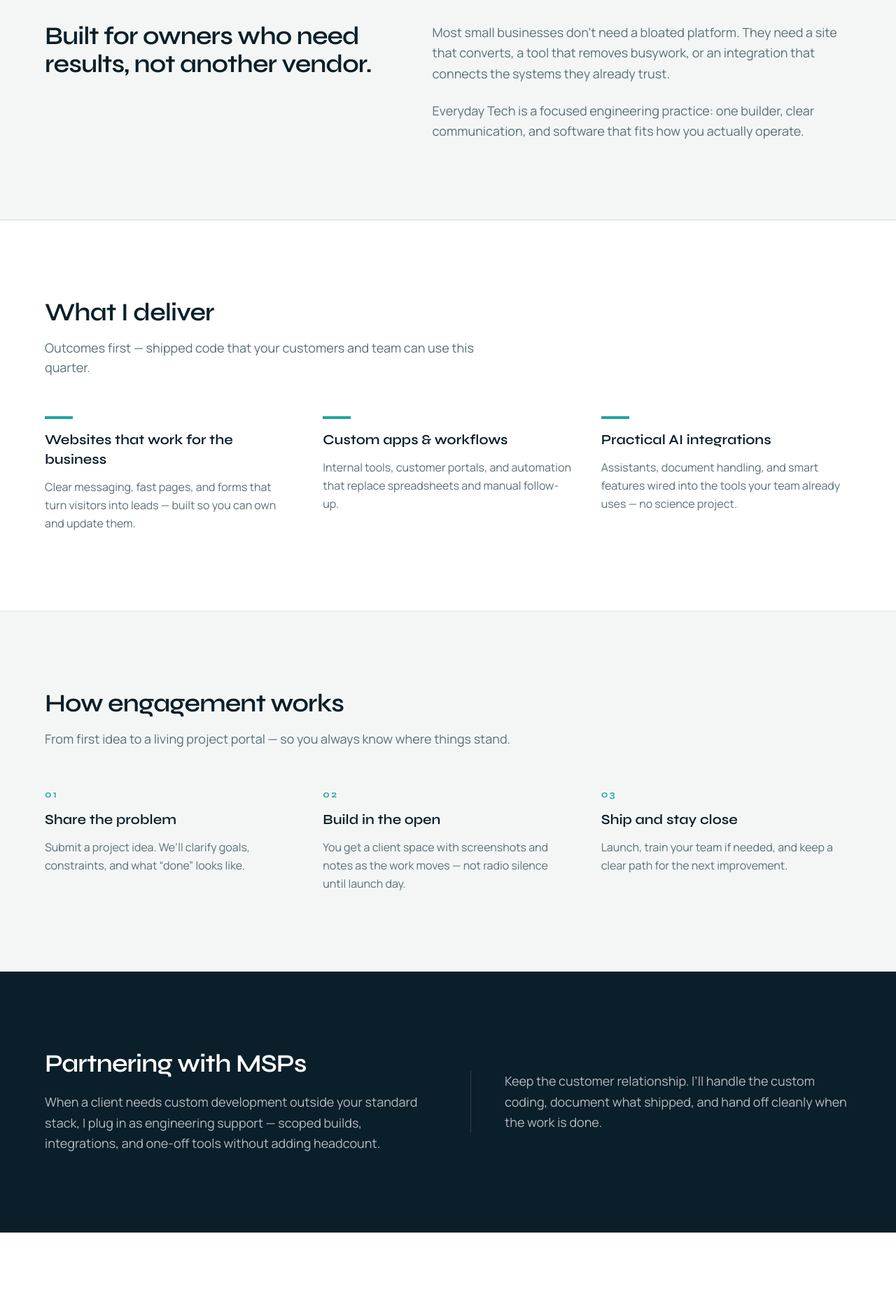
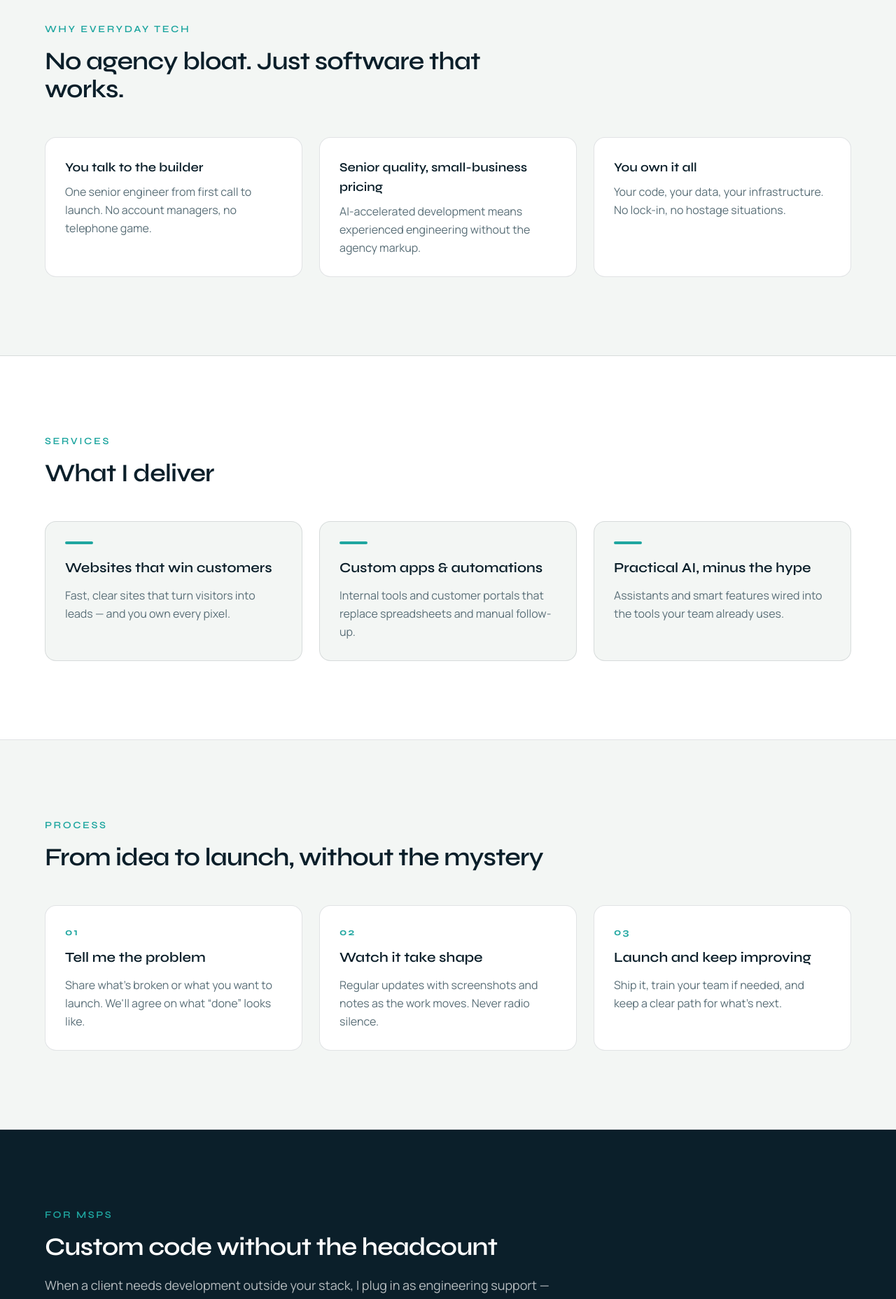
Before and after one commit to MasonKrause7/everydaytechllc, a Next.js app: page / in a window 1280 px wide. Shown: the part 880-2737 px from the top of the page at 70% size. Built offline with nearby package versions, Linux system fonts and the light colour scheme.

Commit message:
Refresh landing page: tighter copy, modern section design

```diff
--- a/src/app/(marketing)/page.tsx
+++ b/src/app/(marketing)/page.tsx
@@ -1,42 +1,65 @@
-import Link from "next/link";
 import { InquiryForm } from "@/components/marketing/InquiryForm";
 
 const services = [
   {
-    title: "Websites that work for the business",
-    body: "Clear messaging, fast pages, and forms that turn visitors into leads — built so you can own and update them.",
+    title: "Websites that win customers",
+    body: "Fast, clear sites that turn visitors into leads — and you own every pixel.",
   },
   {
-    title: "Custom apps & workflows",
-    body: "Internal tools, customer portals, and automation that replace spreadsheets and manual follow-up.",
+    title: "Custom apps & automations",
+    body: "Internal tools and customer portals that replace spreadsheets and manual follow-up.",
   },
   {
-    title: "Practical AI integrations",
-    body: "Assistants, document handling, and smart features wired into the tools your team already uses — no science project.",
+    title: "Practical AI, minus the hype",
+    body: "Assistants and smart features wired into the tools your team already uses.",
   },
 ];
 
 const steps = [
   {
     step: "01",
-    title: "Share the problem",
-    body: "Submit a project idea. We’ll clarify goals, constraints, and what “done” looks like.",
+    title: "Tell me the problem",
+    body: "Share what's broken or what you want to launch. We'll agree on what \u201cdone\u201d looks like.",
   },
   {
     step: "02",
-    title: "Build in the open",
-    body: "You get a client space with screenshots and notes as the work moves — not radio silence until launch day.",
+    title: "Watch it take shape",
+    body: "Regular updates with screenshots and notes as the work moves. Never radio silence.",
   },
   {
     step: "03",
-    title: "Ship and stay close",
-    body: "Launch, train your team if needed, and keep a clear path for the next improvement.",
+    title: "Launch and keep improving",
+    body: "Ship it, train your team if needed, and keep a clear path for what's next.",
   },
 ];
+
+const differentiators = [
+  {
+    title: "You talk to the builder",
+    body: "One senior engineer from first call to launch. No account managers, no telephone game.",
+  },
+  {
+    title: "Senior quality, small-business pricing",
+    body: "AI-accelerated development means experienced engineering without the agency markup.",
+  },
+  {
+    title: "You own it all",
+    body: "Your code, your data, your infrastructure. No lock-in, no hostage situations.",
+  },
+];
+
+function Eyebrow({ children }: { children: React.ReactNode }) {
+  return (
+    <p className="font-[family-name:var(--font-syne)] text-sm font-semibold tracking-[0.18em] text-accent uppercase">
+      {children}
+    </p>
+  );
+}
 
 export default function HomePage() {
   return (
     <>
+      {/* HERO */}
       <section className="relative min-h-[100svh] overflow-hidden bg-ink text-white">
         <div
           aria-hidden
@@ -61,99 +84,104 @@ export default function HomePage() {
           }}
         />
 
-        <div className="relative mx-auto flex min-h-[100svh] max-w-6xl flex-col justify-end px-6 pb-20 pt-32 md:justify-center md:px-8 md:pb-24 md:pt-28">
-          <p className="animate-fade-up font-[family-name:var(--font-syne)] text-sm font-semibold tracking-[0.18em] text-accent uppercase">
-            Everyday Tech LLC
-          </p>
+        <div className="relative mx-auto flex min-h-[100svh] max-w-6xl flex-col justify-center px-6 pt-32 pb-24 md:px-8">
+          <div className="animate-fade-up">
+            <Eyebrow>Everyday Tech LLC</Eyebrow>
+          </div>
           <h1 className="animate-fade-up-delay-1 mt-5 max-w-3xl font-[family-name:var(--font-syne)] text-4xl leading-[1.05] font-bold tracking-tight text-balance sm:text-5xl md:text-6xl lg:text-7xl">
             Technology that earns its place in a small business.
           </h1>
           <p className="animate-fade-up-delay-2 mt-6 max-w-xl text-lg leading-relaxed text-white/75 md:text-xl">
-            I build websites, apps, and AI integrations that save time and
-            create clarity — and partner with MSPs when they need custom code
-            their stack doesn’t cover.
+            Custom websites, apps, and AI integrations — built by a senior
+            engineer, priced for small-business budgets.
           </p>
           <div className="animate-fade-up-delay-3 mt-10 flex flex-wrap items-center gap-4">
             <a
               href="#inquire"
-              className="inline-flex items-center justify-center rounded-md bg-accent px-5 py-3 text-sm font-semibold text-white transition hover:bg-accent-deep"
+              className="inline-flex items-center justify-center rounded-md bg-accent px-6 py-3 text-sm font-semibold text-white transition hover:bg-accent-deep"
             >
               Start a project
             </a>
-            <Link
-              href="/login"
-              className="inline-flex items-center justify-center rounded-md border border-white/25 px-5 py-3 text-sm font-medium text-white/90 transition hover:border-white/50 hover:bg-white/5"
+            <a
+              href="#how-it-works"
+              className="inline-flex items-center justify-center rounded-md border border-white/25 px-6 py-3 text-sm font-medium text-white/90 transition hover:border-white/50 hover:bg-white/5"
             >
-              Client login
-            </Link>
+              See how it works
+            </a>
           </div>
         </div>
       </section>
 
+      {/* WHY */}
       <section className="border-b border-line bg-surface px-6 py-20 md:px-8 md:py-28">
-        <div className="mx-auto grid max-w-6xl gap-10 md:grid-cols-[0.9fr_1.1fr] md:gap-16">
-          <div>
-            <h2 className="font-[family-name:var(--font-syne)] text-3xl font-semibold tracking-tight text-ink md:text-4xl">
-              Built for owners who need results, not another vendor.
-            </h2>
-          </div>
-          <div className="space-y-6 text-lg leading-relaxed text-muted">
-            <p>
-              Most small businesses don’t need a bloated platform. They need a
-              site that converts, a tool that removes busywork, or an
-              integration that connects the systems they already trust.
-            </p>
-            <p>
-              Everyday Tech is a focused engineering practice: one builder,
-              clear communication, and software that fits how you actually
-              operate.
-            </p>
+        <div className="mx-auto max-w-6xl">
+          <Eyebrow>Why Everyday Tech</Eyebrow>
+          <h2 className="mt-4 max-w-2xl font-[family-name:var(--font-syne)] text-3xl font-semibold tracking-tight text-ink md:text-4xl">
+            No agency bloat. Just software that works.
+          </h2>
+          <div className="mt-12 grid gap-6 md:grid-cols-3">
+            {differentiators.map((item) => (
+              <div
+                key={item.title}
+                className="rounded-2xl border border-line bg-surface-elevated p-7"
+              >
+                <h3 className="font-[family-name:var(--font-syne)] text-lg font-semibold text-ink">
+                  {item.title}
+                </h3>
+                <p className="mt-2 leading-relaxed text-muted">{item.body}</p>
+              </div>
+            ))}
           </div>
         </div>
       </section>
 
+      {/* SERVICES */}
       <section
         id="services"
         className="border-b border-line bg-surface-elevated px-6 py-20 md:px-8 md:py-28"
       >
         <div className="mx-auto max-w-6xl">
-          <h2 className="max-w-2xl font-[family-name:var(--font-syne)] text-3xl font-semibold tracking-tight text-ink md:text-4xl">
+          <Eyebrow>Services</Eyebrow>
+          <h2 className="mt-4 max-w-2xl font-[family-name:var(--font-syne)] text-3xl font-semibold tracking-tight text-ink md:text-4xl">
             What I deliver
           </h2>
-          <p className="mt-4 max-w-2xl text-lg text-muted">
-            Outcomes first — shipped code that your customers and team can use
-            this quarter.
-          </p>
-          <ul className="mt-14 grid gap-12 md:grid-cols-3 md:gap-10">
+          <div className="mt-12 grid gap-6 md:grid-cols-3">
             {services.map((service) => (
-              <li key={service.title}>
-                <div className="mb-4 h-1 w-10 bg-accent" aria-hidden />
+              <div
+                key={service.title}
+                className="group rounded-2xl border border-line bg-surface p-7 transition duration-300 hover:-translate-y-1 hover:shadow-xl hover:shadow-ink/5"
+              >
+                <div
+                  className="mb-5 h-1 w-10 rounded-full bg-accent transition-all duration-300 group-hover:w-16"
+                  aria-hidden
+                />
                 <h3 className="font-[family-name:var(--font-syne)] text-xl font-semibold text-ink">
                   {service.title}
                 </h3>
                 <p className="mt-3 leading-relaxed text-muted">{service.body}</p>
-              </li>
+              </div>
             ))}
-          </ul>
+          </div>
         </div>
       </section>
 
+      {/* PROCESS */}
       <section
         id="how-it-works"
         className="border-b border-line bg-surface px-6 py-20 md:px-8 md:py-28"
       >
         <div className="mx-auto max-w-6xl">
-          <h2 className="font-[family-name:var(--font-syne)] text-3xl font-semibold tracking-tight text-ink md:text-4xl">
-            How engagement works
+          <Eyebrow>Process</Eyebrow>
+          <h2 className="mt-4 font-[family-name:var(--font-syne)] text-3xl font-semibold tracking-tight text-ink md:text-4xl">
+            From idea to launch, without the mystery
           </h2>
-          <p className="mt-4 max-w-2xl text-lg text-muted">
-            From first idea to a living project portal — so you always know
-            where things stand.
-          </p>
-          <ol className="mt-14 grid gap-10 md:grid-cols-3">
+          <ol className="mt-12 grid gap-6 md:grid-cols-3">
             {steps.map((item) => (
-              <li key={item.step}>
-                <p className="font-[family-name:var(--font-syne)] text-sm font-semibold tracking-[0.16em] text-accent uppercase">
+              <li
+                key={item.step}
+                className="rounded-2xl border border-line bg-surface-elevated p-7"
+              >
+                <p className="font-[family-name:var(--font-syne)] text-sm font-bold tracking-[0.16em] text-accent">
                   {item.step}
                 </p>
                 <h3 className="mt-3 font-[family-name:var(--font-syne)] text-xl font-semibold text-ink">
@@ -166,40 +194,42 @@ export default function HomePage() {
         </div>
       </section>
 
+      {/* MSP */}
       <section
         id="partners"
         className="border-b border-line bg-ink px-6 py-20 text-white md:px-8 md:py-28"
       >
-        <div className="mx-auto grid max-w-6xl gap-8 md:grid-cols-[1fr_1fr] md:items-center md:gap-16">
-          <div>
-            <h2 className="font-[family-name:var(--font-syne)] text-3xl font-semibold tracking-tight md:text-4xl">
-              Partnering with MSPs
-            </h2>
-            <p className="mt-5 text-lg leading-relaxed text-white/70">
-              When a client needs custom development outside your standard
-              stack, I plug in as engineering support — scoped builds,
-              integrations, and one-off tools without adding headcount.
-            </p>
-          </div>
-          <p className="text-lg leading-relaxed text-white/70 md:border-l md:border-white/15 md:pl-12">
-            Keep the customer relationship. I’ll handle the custom coding,
-            document what shipped, and hand off cleanly when the work is done.
+        <div className="mx-auto max-w-6xl">
+          <p className="font-[family-name:var(--font-syne)] text-sm font-semibold tracking-[0.18em] text-accent uppercase">
+            For MSPs
+          </p>
+          <h2 className="mt-4 max-w-2xl font-[family-name:var(--font-syne)] text-3xl font-semibold tracking-tight md:text-4xl">
+            Custom code without the headcount
+          </h2>
+          <p className="mt-5 max-w-3xl text-lg leading-relaxed text-white/70">
+            When a client needs development outside your stack, I plug in as
+            engineering support — scoped builds and clean integrations,
+            documented and handed off. You keep the relationship; I handle
+            the code.
           </p>
         </div>
       </section>
 
+      {/* INQUIRE */}
       <section
         id="inquire"
         className="bg-surface-elevated px-6 py-20 md:px-8 md:py-28"
       >
         <div className="mx-auto grid max-w-6xl gap-12 md:grid-cols-[0.85fr_1.15fr] md:gap-16">
           <div>
-            <h2 className="font-[family-name:var(--font-syne)] text-3xl font-semibold tracking-tight text-ink md:text-4xl">
-              Start with a project idea
+            <Eyebrow>Get started</Eyebrow>
+            <h2 className="mt-4 font-[family-name:var(--font-syne)] text-3xl font-semibold tracking-tight text-ink md:text-4xl">
+              Tell me what you&apos;re building
             </h2>
             <p className="mt-4 text-lg leading-relaxed text-muted">
-              Tell me what you’re trying to fix or launch. I’ll review it and
-              reply with next steps — usually within a couple of business days.
+              Describe the problem you&apos;re trying to solve. I&apos;ll
+              reply with honest next steps — usually within a couple of
+              business days.
             </p>
           </div>
           <InquiryForm />
```
